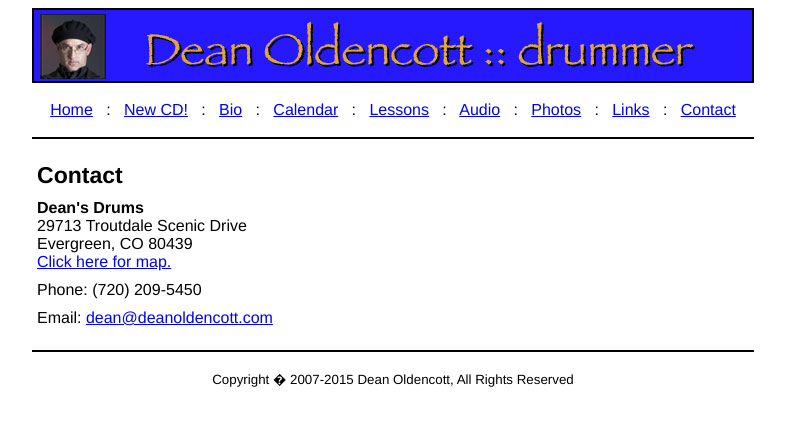
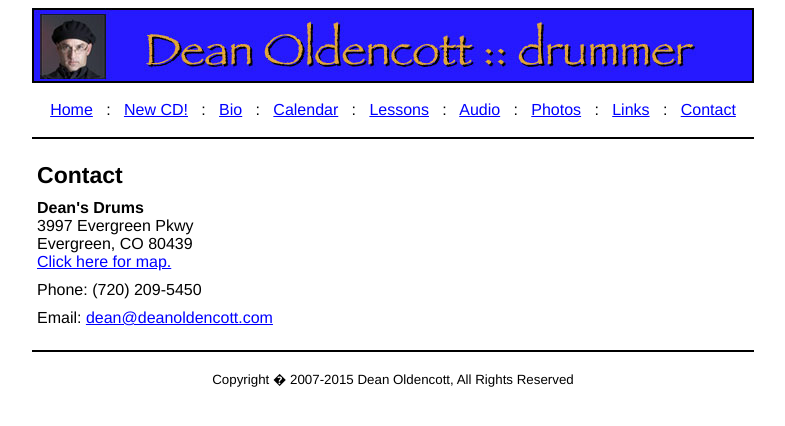
Before and after one commit to pixelzoom/deanoldencott, a PHP site: page /contact.php in a window 1280 px wide. Shown: the top 426 px of the page, without its empty margins (247-1032 px from the left). Run offline with PHP 8.4, Linux system fonts and the light colour scheme.

Commit message:
fix address

```diff
--- a/contact.php
+++ b/contact.php
@@ -23,7 +23,7 @@
           <td valign="top">
 <b>Dean's Drums</b>
 <br>
-29713 Troutdale Scenic Drive
+3997 Evergreen Pkwy
 <br>
 Evergreen, CO 80439
 <br>
```
